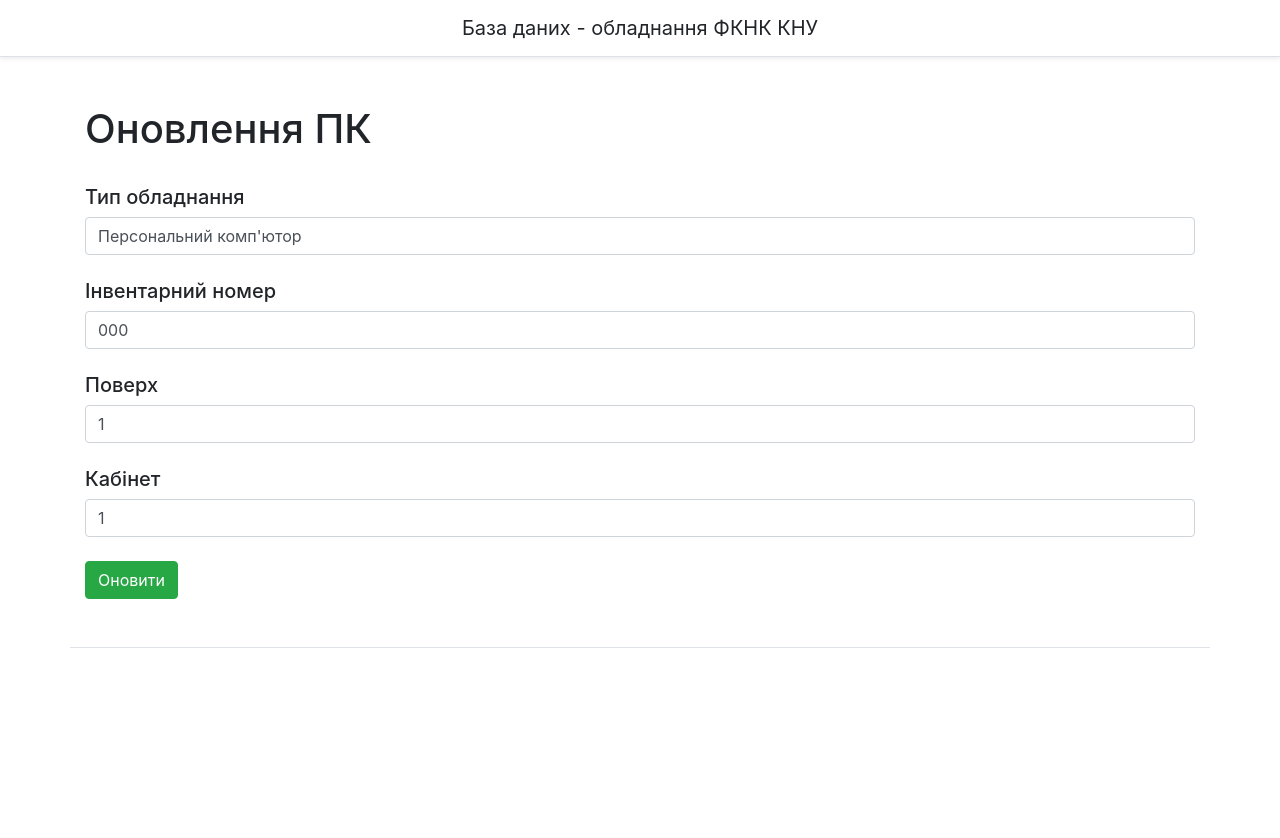
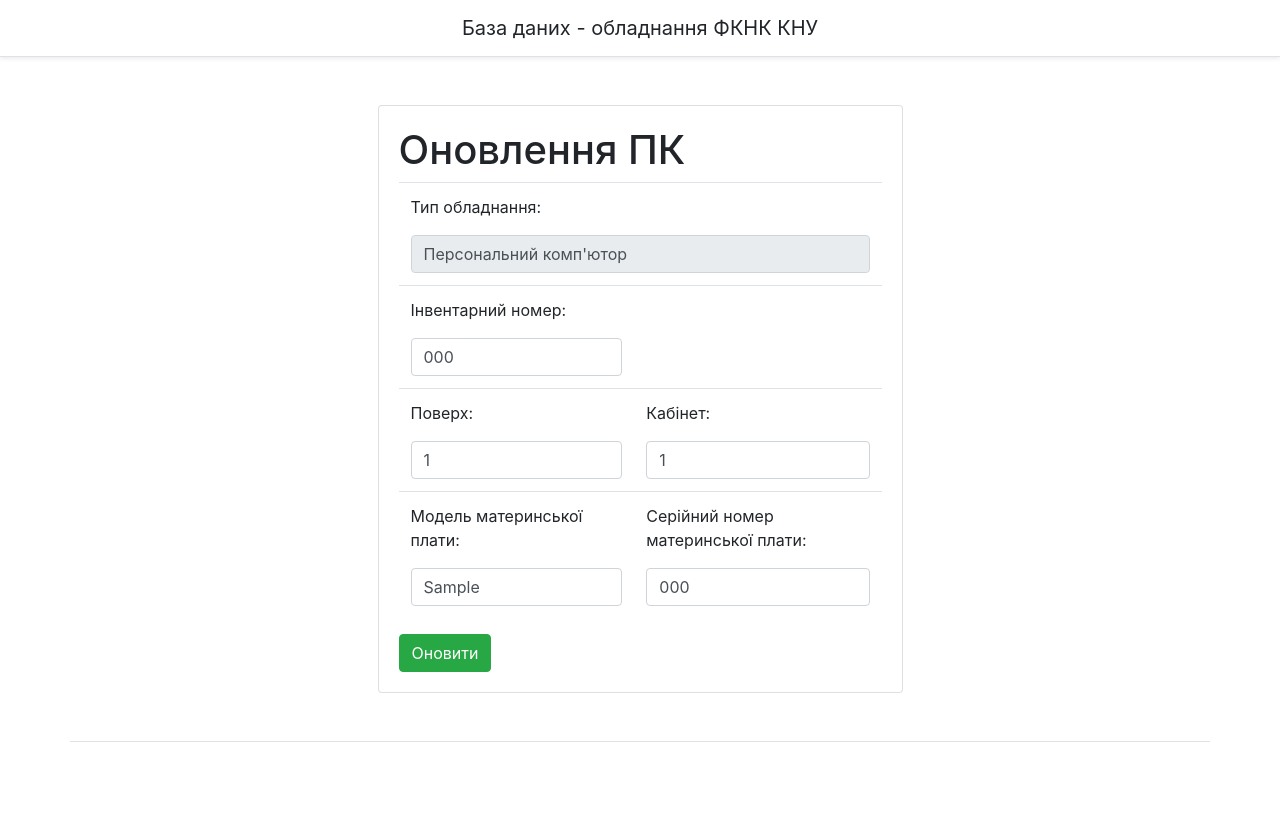
Before and after one commit to lipskydan/Diploma_Work_2020-21, a Django app: page /IT_items/PC/1/update in a window 1280 px wide. Before the commit the page ends 648 px from the top, so only its background shows below. Run offline with Django 3.2, Linux system fonts and the light colour scheme; tables that the repository leaves empty hold one stand-in row (values such as "Sample post"); some libraries are stand-ins or nearby versions.

Commit message:
Work with forms and models

```diff
--- a/App/online_equipment_accounting/online_equipment_accounting/app/IT_items/models.py
+++ b/App/online_equipment_accounting/online_equipment_accounting/app/IT_items/models.py
@@ -1,8 +1,16 @@
 from django.db import models
+
+# MOTHERBOARD_CHOICES = [
+#     ('', ''),
+#     ('ASUS', 'ASUS'),
+#     ('ASROCK', 'ASROCK'),
+# ]
 
 
 class Motherboard(models.Model):
     __tablename__ = 'Motherboard'
+
+    # model = models.CharField('модель материнської плати', max_length=200, default='відсутній', choices=MOTHERBOARD_CHOICES)
 
     model = models.CharField('модель материнської плати', max_length=200, default='відсутній')
     serial_number = models.CharField('серійний номер', max_length=200, default='відсутній')
@@ -13,7 +21,7 @@ class Motherboard(models.Model):
     object = models.Manager()
 
     def __str__(self):
-        return self.name_for_user + ' - модель ' + str(self.model) + ' - серійний номер ' + str(self.serial_number)
+        return 'модель ' + str(self.model) + ' - серійний номер ' + str(self.serial_number)
 
     class Meta:
         verbose_name = 'Материнська плата'
@@ -27,7 +35,9 @@ class PC(models.Model):
     floor = models.IntegerField('номер поверху')
     room = models.IntegerField('номер кабінету')
 
-    motherboard = models.ForeignKey(Motherboard, on_delete=models.CASCADE, default='відсутній')
+    # motherboard = models.ForeignKey(Motherboard, on_delete=models.CASCADE, default='відсутній')
+    MOTHERBOARD_CHOICES=Motherboard.object.all()
+    motherboard = models.ForeignKey(Motherboard, on_delete=models.CASCADE)
 
     # end = models.DateField(default=None, blank=True, null=True)
     # pub_date = models.DateTimeField('дата створення')
--- a/App/online_equipment_accounting/online_equipment_accounting/app/IT_items/views.py
+++ b/App/online_equipment_accounting/online_equipment_accounting/app/IT_items/views.py
@@ -8,8 +8,9 @@ from .forms import AddPcForm
 
 
 def IT_items(request):
-    items = PC.objects.all()
-    return render(request, 'IT_items/IT-items.html', {'items': items})
+    items_pc = PC.objects.all()
+    items_motherboard = Motherboard.object.all()
+    return render(request, 'IT_items/IT-items.html', {'items_pc': items_pc, 'items_motherboard':items_motherboard})
 
 
 def item_detail(request, item_name, item_id):
@@ -28,17 +29,19 @@ def add_item(request):
 
 
 def add_pc(request):
+
     if request.method == 'POST':
         form = AddPcForm(request.POST)
         if form.is_valid():
             cd = form.cleaned_data
-            motherboard = Motherboard(model=cd['motherboard_model'], serial_number=cd['motherboard_serial_number'])
-            motherboard.save()
-            item = PC(inventory_number=cd['inventory_number'], floor=cd['floor'], room=cd['room'], motherboard=motherboard)
+            # motherboard = Motherboard(model=cd['motherboard_model'], serial_number=cd['motherboard_serial_number'])
+            # motherboard.save()
+            item = PC(inventory_number=cd['inventory_number'], floor=cd['floor'], room=cd['room'], motherboard=cd['motherboard'])
             item.save()
             return HttpResponseRedirect(reverse('IT_items:IT_items'))
     else:
         form = AddPcForm()
+        pass
 
     return render(request, 'IT_items/add_pc.html', {'form': form})
 
@@ -73,10 +76,28 @@ def item_update(request, item_name, item_id):
         item = PC.objects.get(id=item_id)
 
     if request.method == 'POST':
-        item.name = item.name
+        # form = AddPcForm(request.POST)
+        #
+        # if form.is_valid():
+        #     cd = form.cleaned_data
+        #
+        #     item.name = item.name
+        #
+        #     item.inventory_number = cd['inventory_number']
+        #     item.floor = cd['floor']
+        #     item.room = cd['room']
+        #
+        #     if item_name == 'PC':
+        #         item.motherboard.model = cd['motherboard_model']
+        #         item.motherboard.serial_number = cd['motherboard_serial_number']
+
         item.inventory_number = request.POST['inventory_number']
         item.floor = request.POST['floor']
         item.room = request.POST['room']
+
+        if item_name == 'PC':
+            item.motherboard.model = request.POST['motherboard_model']
+            item.motherboard.serial_number = request.POST['motherboard_serial_number']
 
         try:
             item.save()
--- a/App/online_equipment_accounting/online_equipment_accounting/templates/IT_items/add_item.html
+++ b/App/online_equipment_accounting/online_equipment_accounting/templates/IT_items/add_item.html
@@ -14,7 +14,7 @@
                 <form method="post">
                     <div class="text-center">
                         <div class="span2">
-                            <p><a class="btn btn-outline-secondary btn-lg custom" href="add-item/add-pc" role="button">Персональний комп'ютер</a></p>
+                            <p><a class="btn btn-outline-secondary btn-lg btn-block" href="add-item/add-pc" role="button">Персональний комп'ютер</a></p>
 <!--                            <p><a class="btn btn-outline-secondary btn-lg custom" aria-disabled="true" href="add-item/add-switch" role="button">Комутатор</a></p>-->
                         </div>
                     </div>
--- a/App/online_equipment_accounting/online_equipment_accounting/templates/IT_items/post_update.html
+++ b/App/online_equipment_accounting/online_equipment_accounting/templates/IT_items/post_update.html
@@ -4,36 +4,82 @@
     {% if item.name == 'PC' %}
     Оновлення ПК
     {% elif item.name == 'Switch' %}
-    Оновлення камутатора
+    Оновлення комутатора
     {% endif %}
 {% endblock %}
 {% block body %}
 <div class="container mt-5">
+   <div class="d-flex justify-content-center">
+      <aside class="col-sm-6">
+         <div class="card">
+            <article class="card-body">
+
                 {% if item.name == 'PC' %}
                     <h1>Оновлення ПК</h1>
                 {% elif item.name == 'Switch' %}
                     <h1>Оновлення камутатора</h1>
                 {% endif %}
+
                <form method="post">
                   {% csrf_token %}
-        <br><h5>Тип обладнання</h5>
-        <input type="text" name="name" id="name" class="form-control" value="{{ item.name_for_user }}" placeholder="Введіть тип обладнанням"><br><h5>Інвентарний номер</h5>
-        <input type="text" name="inventory_number" id="inventory_number" class="form-control" value="{{ item.inventory_number }}" placeholder="Введіть інвентарний номер"><br><h5>Поверх</h5>
-        <input type="text" name="floor" id="floor" class="form-control" value="{{ item.floor }}" placeholder="Введіть номер поверху"><br><h5>Кабінет</h5>
+                  <div class="">
+                      <div class="form-group">
+                          <table class="table" border="0">
+                              <tr>
+                                  <td colspan="2">
+                                    <p>Тип обладнання:</p>
+                                      <input type="text" disabled name="name" id="name" class="form-control" value="{{ item.name_for_user }}" placeholder="Введіть тип обладнанням">
+                                  </td>
+
+                              </tr>
+                              <tr>
+                                  <td>
+                                      <p>Інвентарний номер:</p>
+                                      <input type="text" name="inventory_number" id="inventory_number" class="form-control" value="{{ item.inventory_number }}" placeholder="Введіть інвентарний номер">
+                                  </td>
+                                  <td>
+
+                                  </td>
+                              </tr>
+                              <tr>
+                                  <td>
+                                      <p>Поверх:</p>
+                                      <input type="text" name="floor" id="floor" class="form-control" value="{{ item.floor }}" placeholder="Введіть номер поверху">
+                                  </td>
+                                  <td>
+                                      <p>Кабінет:</p>
                                       <input type="text" name="room" id="room" class="form-control" value="{{ item.room }}" placeholder="Введіть номер кабінету">
+                                  </td>
+                              </tr>
 
-        {% if item.name == 'Switch' %}
-            <br><h5>Кількість Ethernet портів</h5>
-           <input type="text" name="count_of_ports" id="count_of_ports" class="form-control" value="{{ item.count_of_ports }}" placeholder="Введіть кількість Ethernet портів"><br>
-        {% elif item.name == 'PC' %}
-            <br>
+                              {% if item.name == 'PC' %}
+                                  <tr>
+                                  <td>
+                                      <p>Модель материнської плати:</p>
+                                      <input type="text" name="motherboard_model" id="motherboard_model" class="form-control" value="{{ item.motherboard.model }}" placeholder="Введіть модель материнської плати">
+                                  </td>
+                                  <td>
+                                      <p>Серійний номер материнської плати:</p>
+                                      <input type="text" name="motherboard_serial_number" id="motherboard_serial_number" class="form-control" value="{{ item.motherboard.serial_number }}" placeholder="Введіть серійний номер материнської плати">
+                                  </td>
+                              </tr>
+                              {% elif item.name == 'Switch' %}
+
                               {% else %}
-            <br>
+
                               {% endif %}
 
+
+
+
+                          </table>
+                      </div>
+                  </div>
                  <input type="submit" class="btn btn-success" value="Оновити">
                </form>
-
+            </article>
          </div>
-
+      </aside>
+   </div>
+</div>
 {% endblock %}
--- a/App/online_equipment_accounting/online_equipment_accounting/templates/base_main.html
+++ b/App/online_equipment_accounting/online_equipment_accounting/templates/base_main.html
@@ -9,13 +9,11 @@
     <title>{% block title %}{% endblock %}</title>
 
     <style>
-    .custom {
-        width: 850px !important;
-    }
+
     </style>
 
     <script>
-        $('.collapse').collapse()
+<!--        $('.collapse').collapse()-->
     </script>
 
 </head>
```
Also changed, not shown: App/online_equipment_accounting/online_equipment_accounting/app/IT_items/forms.py (+28 -7 lines), App/online_equipment_accounting/online_equipment_accounting/templates/IT_items/IT-items.html (+28 -2 lines), App/online_equipment_accounting/online_equipment_accounting/templates/IT_items/add_pc.html (+7 -21 lines). Lines whose indentation alone changed are shown as unchanged.
